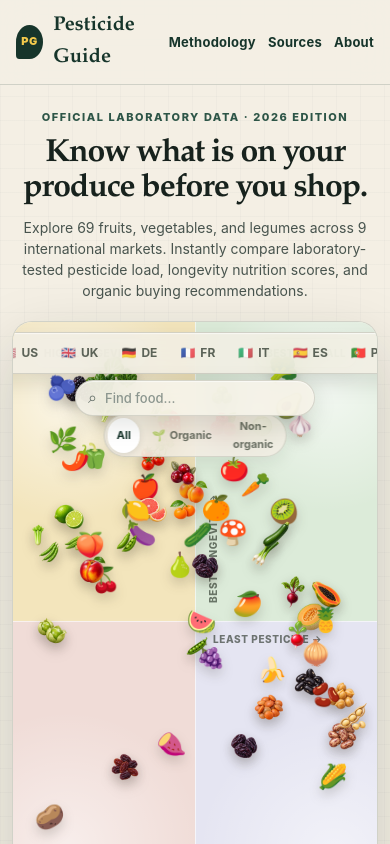
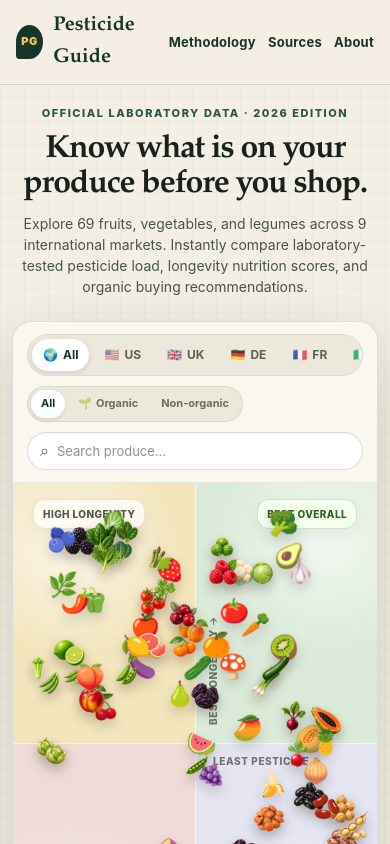
Before and after one commit to tnagjei/pesticide-guide, a Next.js app: page / in a window 390 px wide. Shown: the top 844 px of the page. Built offline with nearby package versions, Linux system fonts and the light colour scheme.

Commit message:
fix: 将控制工具栏独立为顶部停靠区消除与四象限标签及食材点位的重叠

```diff
--- a/src/app/globals.css
+++ b/src/app/globals.css
@@ -81,7 +81,7 @@ a {
   min-height: 64px;
   padding: 10px clamp(16px, 4vw, 48px);
   border-bottom: 1px solid var(--line);
-  background: rgba(244, 239, 228, 0.92);
+  background: rgba(244, 239, 228, 0.94);
   backdrop-filter: blur(16px);
 }
 
@@ -186,13 +186,13 @@ h1, h2, h3, h4 {
 .hero-tool-section {
   width: min(1480px, calc(100% - 24px));
   margin: 0 auto;
-  padding: 24px 0 48px;
+  padding: 20px 0 48px;
 }
 
 .hero-headline-wrap {
   text-align: center;
   max-width: 860px;
-  margin: 0 auto 20px;
+  margin: 0 auto 24px;
 }
 
 .hero-headline-wrap h1 {
@@ -213,45 +213,46 @@ h1, h2, h3, h4 {
 }
 
 /* ==========================================================================
-   2D Food Map Interactive Canvas (The Marc Lou Original High-Fidelity Style)
+   2D Food Map Interactive Container
    ========================================================================== */
 .map-experience-root {
   position: relative;
   width: 100%;
-  height: clamp(560px, 82vh, 840px);
-  min-height: 520px;
+  display: flex;
+  flex-direction: column;
   border-radius: 20px;
   border: 1px solid var(--line);
   overflow: hidden;
   box-shadow: var(--shadow-lg);
-  background: #f5f0e6;
-}
-
-/* Floating Top Controls (Glassmorphic) */
-.floating-top-controls {
-  position: absolute;
-  top: 16px;
-  left: 50%;
-  transform: translateX(-50%);
+  background: #ffffff;
+}
+
+/* Dedicated Top Toolbar: Clean, Unobstructed, Outside the 2D Canvas */
+.map-control-toolbar {
+  position: relative;
   z-index: 20;
   display: flex;
-  align-items: center;
-  gap: 8px;
-  max-width: calc(100% - 24px);
+  flex-wrap: wrap;
+  align-items: center;
+  justify-content: space-between;
+  gap: 12px;
+  padding: 14px 20px;
+  background: #faf7ef;
+  border-bottom: 1px solid var(--line-light);
 }
 
 .source-filter-bar {
   display: flex;
   align-items: center;
-  gap: 3px;
+  gap: 4px;
   padding: 4px;
   border-radius: 999px;
-  background: rgba(242, 238, 228, 0.88);
-  backdrop-filter: blur(16px) saturate(120%);
-  border: 1px solid rgba(23, 33, 23, 0.14);
-  box-shadow: inset 0 1px 1px rgba(255, 255, 255, 0.6), 0 8px 24px rgba(21, 32, 20, 0.12);
+  background: #ede8dc;
+  border: 1px solid var(--line-light);
   overflow-x: auto;
   scrollbar-width: none;
+  -webkit-overflow-scrolling: touch;
+  max-width: 100%;
 }
 
 .source-filter-bar::-webkit-scrollbar {
@@ -262,9 +263,8 @@ h1, h2, h3, h4 {
   display: inline-flex;
   align-items: center;
   gap: 5px;
-  min-width: 48px;
   min-height: 32px;
-  padding: 0 10px;
+  padding: 0 11px;
   border: 0;
   border-radius: 999px;
   background: transparent;
@@ -274,32 +274,68 @@ h1, h2, h3, h4 {
   cursor: pointer;
   white-space: nowrap;
   transition: all 140ms ease;
+  flex: none;
 }
 
 .source-btn:hover {
   color: var(--forest);
-  background: rgba(255, 255, 255, 0.45);
+  background: rgba(255, 255, 255, 0.5);
 }
 
 .source-btn[aria-pressed="true"] {
   background: #ffffff;
   color: var(--forest);
-  box-shadow: inset 0 1px 1px #fff, 0 3px 10px rgba(23, 34, 29, 0.16);
-}
-
-.expandable-search-wrap {
+  box-shadow: 0 2px 6px rgba(23, 34, 29, 0.12);
+}
+
+.mode-filter-bar {
+  display: flex;
+  align-items: center;
+  gap: 3px;
+  padding: 3px;
+  border-radius: 999px;
+  background: #ede8dc;
+  border: 1px solid var(--line-light);
+}
+
+.mode-toggle-btn {
+  display: inline-flex;
+  align-items: center;
+  gap: 4px;
+  min-height: 28px;
+  padding: 0 10px;
+  border: 0;
+  border-radius: 999px;
+  background: transparent;
+  color: rgba(35, 46, 34, 0.65);
+  font-size: 11px;
+  font-weight: 750;
+  cursor: pointer;
+  white-space: nowrap;
+  transition: all 130ms ease;
+}
+
+.mode-toggle-btn:hover {
+  color: var(--forest);
+}
+
+.mode-toggle-btn[aria-pressed="true"] {
+  background: #ffffff;
+  color: var(--forest);
+  box-shadow: 0 2px 5px rgba(23, 34, 29, 0.1);
+}
+
+.search-box-wrap {
   position: relative;
   display: flex;
   align-items: center;
-  height: 40px;
+  height: 38px;
   border-radius: 999px;
-  background: rgba(247, 243, 234, 0.92);
-  backdrop-filter: blur(16px);
-  border: 1px solid rgba(23, 33, 23, 0.14);
-  box-shadow: inset 0 1px 1px rgba(255, 255, 255, 0.6), 0 8px 24px rgba(21, 32, 20, 0.12);
+  background: #ffffff;
+  border: 1px solid var(--line);
+  box-shadow: inset 0 1px 2px rgba(0, 0, 0, 0.04);
   padding: 0 12px;
-  transition: width 180ms cubic-bezier(0.2, 0.8, 0.2, 1);
-  width: 190px;
+  width: 210px;
 }
 
 .search-symbol {
@@ -314,17 +350,17 @@ h1, h2, h3, h4 {
   outline: 0;
   background: transparent;
   font-size: 13px;
-  font-weight: 700;
+  font-weight: 600;
   color: var(--ink);
 }
 
 .search-field::placeholder {
   color: #8c968f;
-  font-weight: 500;
+  font-weight: 400;
 }
 
 .search-reset-btn {
-  background: rgba(45, 56, 44, 0.12);
+  background: #eee9dd;
   border: 0;
   border-radius: 50%;
   width: 20px;
@@ -336,54 +372,14 @@ h1, h2, h3, h4 {
   color: var(--ink);
 }
 
-/* Secondary Mode Filter (Organic / Non-organic) */
-.floating-mode-controls {
-  position: absolute;
-  top: 66px;
-  left: 50%;
-  transform: translateX(-50%);
-  z-index: 19;
-  display: flex;
-  gap: 3px;
-  padding: 3px;
-  border-radius: 999px;
-  background: rgba(242, 238, 228, 0.85);
-  backdrop-filter: blur(14px);
-  border: 1px solid rgba(23, 33, 23, 0.12);
-  box-shadow: 0 6px 18px rgba(21, 32, 20, 0.08);
-}
-
-.mode-toggle-btn {
-  display: inline-flex;
-  align-items: center;
-  gap: 4px;
-  min-height: 26px;
-  padding: 0 9px;
-  border: 0;
-  border-radius: 999px;
-  background: transparent;
-  color: rgba(35, 46, 34, 0.65);
-  font-size: 11px;
-  font-weight: 700;
-  cursor: pointer;
-  transition: all 130ms ease;
-}
-
-.mode-toggle-btn:hover {
-  color: var(--forest);
-}
-
-.mode-toggle-btn[aria-pressed="true"] {
-  background: #ffffff;
-  color: var(--forest);
-  box-shadow: 0 2px 6px rgba(23, 34, 29, 0.12);
-}
-
-/* The Quadrant Map Layout */
+/* The 2D Quadrant Map Canvas Area (100% Unobstructed) */
 .interactive-quadrant-chart {
-  position: absolute;
-  inset: 0;
+  position: relative;
+  width: 100%;
+  height: clamp(520px, 72vh, 760px);
+  min-height: 480px;
   overflow: hidden;
+  background: #f5f0e6;
 }
 
 .quadrant-grid-bg {
@@ -435,7 +431,7 @@ h1, h2, h3, h4 {
   height: 1px;
 }
 
-/* Corner Quadrant Labels */
+/* Corner Quadrant Labels (Now Completely Free From Button Overlaps) */
 .corner-quadrant-labels {
   position: absolute;
   inset: 16px 20px;
@@ -452,7 +448,7 @@ h1, h2, h3, h4 {
   max-width: min(280px, 45vw);
   padding: 10px 14px;
   border-radius: 12px;
-  background: rgba(255, 253, 247, 0.78);
+  background: rgba(255, 253, 247, 0.82);
   backdrop-filter: blur(10px);
   border: 1px solid rgba(23, 33, 23, 0.1);
   box-shadow: 0 6px 18px rgba(21, 32, 20, 0.06);
@@ -479,7 +475,7 @@ h1, h2, h3, h4 {
 
 .corner-tag[data-best="true"] {
   color: #2e6027;
-  background: rgba(246, 255, 237, 0.88);
+  background: rgba(246, 255, 237, 0.92);
   border-color: rgba(67, 109, 49, 0.2);
 }
 
@@ -546,6 +542,15 @@ h1, h2, h3, h4 {
 .produce-visual {
   font-size: 32px;
   filter: drop-shadow(0 6px 6px rgba(47, 39, 29, 0.18));
+  transition: transform 160ms cubic-bezier(0.2, 0.8, 0.2, 1);
+}
+
+.food-artwork-img {
+  object-fit: contain;
+  display: block;
+  filter: drop-shadow(0 4px 6px rgba(47, 39, 29, 0.16));
+  pointer-events: none;
+  user-select: none;
   transition: transform 160ms cubic-bezier(0.2, 0.8, 0.2, 1);
 }
 
@@ -577,7 +582,10 @@ h1, h2, h3, h4 {
 
 .produce-point-btn:hover .produce-visual,
 .produce-point-btn:focus-visible .produce-visual,
-.produce-point-btn[data-selected="true"] .produce-visual {
+.produce-point-btn[data-selected="true"] .produce-visual,
+.produce-point-btn:hover .food-artwork-img,
+.produce-point-btn:focus-visible .food-artwork-img,
+.produce-point-btn[data-selected="true"] .food-artwork-img {
   transform: translateY(-4px) scale(1.22);
 }
 
@@ -603,7 +611,7 @@ h1, h2, h3, h4 {
 }
 
 /* ==========================================================================
-   Slide-over Drawer / BottomSheet
+   Slide-over Drawer / Mobile BottomSheet
    ========================================================================== */
 .drawer-backdrop {
   position: fixed;
@@ -1050,8 +1058,8 @@ h1, h2, h3, h4 {
   box-shadow: var(--shadow-md);
 }
 
-.food-index-emoji {
-  font-size: 28px;
+.food-index-visual {
+  flex: none;
 }
 
 .food-index-meta {
@@ -1488,9 +1496,13 @@ thead th {
 }
 
 /* ==========================================================================
-   Responsive Breakpoints
+   Responsive Breakpoints & Mobile Touch Optimization
    ========================================================================== */
 @media (max-width: 1024px) {
+  .map-control-toolbar {
+    padding: 12px 16px;
+  }
+
   .guide-cards-grid,
   .reading-grid {
     grid-template-columns: 1fr;
@@ -1507,29 +1519,34 @@ thead th {
 }
 
 @media (max-width: 768px) {
-  .map-experience-root {
-    height: 600px;
-    min-height: 520px;
-  }
-
-  .floating-top-controls {
-    top: 10px;
+  .map-control-toolbar {
     flex-direction: column;
-    gap: 6px;
-  }
-
-  .floating-mode-controls {
-    top: 92px;
-  }
-
-  .expandable-search-wrap {
-    width: 240px;
-    height: 36px;
+    align-items: stretch;
+    gap: 10px;
+    padding: 12px 14px;
+  }
+
+  .source-filter-bar {
+    width: 100%;
+    justify-content: flex-start;
+  }
+
+  .mode-filter-bar {
+    align-self: flex-start;
+  }
+
+  .search-box-wrap {
+    width: 100%;
+  }
+
+  .interactive-quadrant-chart {
+    height: 520px;
+    min-height: 460px;
   }
 
   .corner-tag {
-    padding: 6px 10px;
-    max-width: 140px;
+    padding: 6px 9px;
+    max-width: 130px;
   }
 
   .corner-tag strong {
@@ -1541,8 +1558,8 @@ thead th {
   }
 
   .produce-point-btn {
-    width: 38px;
-    height: 38px;
+    width: 40px;
+    height: 40px;
   }
 
   .produce-visual {
@@ -1603,19 +1620,3 @@ thead th {
     gap: 16px;
   }
 }
-
-
-
-.food-artwork-img {
-  object-fit: contain;
-  display: block;
-  filter: drop-shadow(0 4px 6px rgba(47, 39, 29, 0.16));
-  pointer-events: none;
-  user-select: none;
-}
-
-.produce-point-btn:hover .food-artwork-img,
-.produce-point-btn:focus-visible .food-artwork-img,
-.produce-point-btn[data-selected="true"] .food-artwork-img {
-  transform: translateY(-4px) scale(1.22);
-}
--- a/src/components/FoodExplorer.tsx
+++ b/src/components/FoodExplorer.tsx
@@ -59,8 +59,9 @@ export function FoodExplorer({ foods, markets }: FoodExplorerProps) {
 
   return (
     <div className="map-experience-root">
-      {/* 1. Top Floating Filter Toolbar (Centered Glassmorphic Controls) */}
-      <div className="floating-top-controls">
+      {/* 1. Dedicated Control Toolbar (Clean, Unobstructed Above The 2D Canvas) */}
+      <div className="map-control-toolbar">
+        {/* Country Selector Pills */}
         <div className="source-filter-bar" role="group" aria-label="Select Country Data Source">
           {markets.map((item) => (
             <button
@@ -81,14 +82,34 @@ export function FoodExplorer({ foods, markets }: FoodExplorerProps) {
           ))}
         </div>
 
-        {/* Expandable Search Input */}
-        <div className="expandable-search-wrap">
+        {/* Middle: Production Mode Filter (All / Organic / Non-organic) */}
+        {productionModes.length > 0 ? (
+          <div className="mode-filter-bar" role="group" aria-label="Production Method">
+            {productionModes.map((item) => (
+              <button
+                aria-pressed={modeId === item.id}
+                className="mode-toggle-btn"
+                key={item.id}
+                onClick={() => {
+                  setModeId(item.id);
+                }}
+                type="button"
+              >
+                {item.emoji ? <span aria-hidden="true">{item.emoji} </span> : null}
+                <span>{item.label}</span>
+              </button>
+            ))}
+          </div>
+        ) : null}
+
+        {/* Right: Expandable Search Input */}
+        <div className="search-box-wrap">
           <span className="search-symbol" aria-hidden="true">⌕</span>
           <input
             aria-label="Find a food on the map"
             className="search-field"
             onChange={(e) => setQuery(e.target.value)}
-            placeholder="Find food..."
+            placeholder="Search produce..."
             type="search"
             value={query}
           />
@@ -105,25 +126,7 @@ export function FoodExplorer({ foods, markets }: FoodExplorerProps) {
         </div>
       </div>
 
-      {/* 2. Secondary Production Method Filter (All / Organic / Non-organic) */}
-      {productionModes.length > 0 ? (
-        <div className="floating-mode-controls" role="group" aria-label="Production Method">
-          {productionModes.map((item) => (
-            <button
-              aria-pressed={modeId === item.id}
-              className="mode-toggle-btn"
-              key={item.id}
-              onClick={() => setModeId(item.id)}
-              type="button"
-            >
-              {item.emoji ? <span aria-hidden="true">{item.emoji} </span> : null}
-              <span>{item.label}</span>
-            </button>
-          ))}
-        </div>
-      ) : null}
-
-      {/* 3. The 2D Interactive Quadrant Chart (The Core Original Experience) */}
+      {/* 2. The 2D Interactive Quadrant Chart (100% Unobstructed Canvas) */}
       <div className="interactive-quadrant-chart" aria-label="Interactive 2D Produce Map">
         {/* Four Quadrant Gradients */}
         <div className="quadrant-grid-bg" aria-hidden="true">
@@ -182,7 +185,7 @@ export function FoodExplorer({ foods, markets }: FoodExplorerProps) {
                 type="button"
               >
                 <span className="produce-visual" aria-hidden="true">
-                  <FoodVisual emoji={food.emoji} name={food.name} size={32} />
+                  <FoodVisual emoji={food.emoji} name={food.name} size={34} />
                 </span>
                 <span className="produce-tooltip-name">{food.name}</span>
               </button>
@@ -200,7 +203,7 @@ export function FoodExplorer({ foods, markets }: FoodExplorerProps) {
         ) : null}
       </div>
 
-      {/* 4. Rich Slide-over Detail Drawer / BottomSheet */}
+      {/* 3. Rich Slide-over Detail Drawer / Mobile BottomSheet */}
       {selected && verdict ? (
         <div
           className="drawer-backdrop"
```
